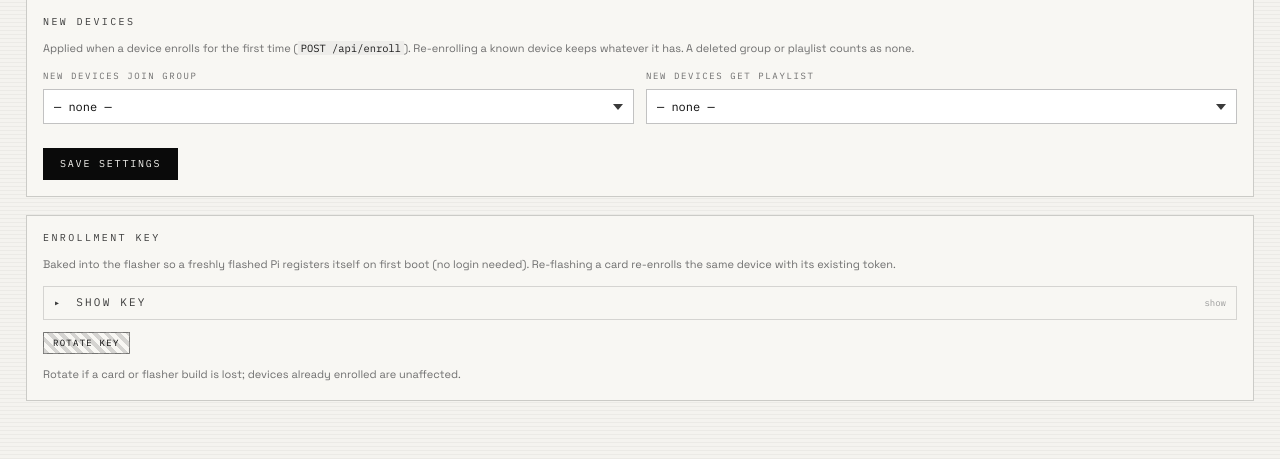
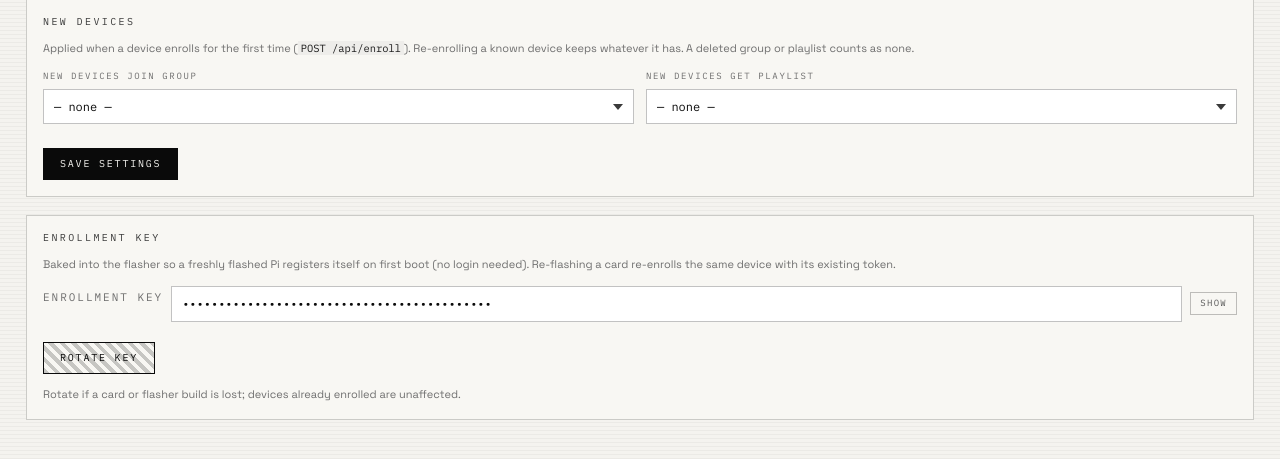
Before and after one commit to Mattkillsyou/piplayer, a FastAPI app: page /settings in a window 1280 px wide. Shown: the part 137-596 px from the top of the page. Run offline with FastAPI, Linux system fonts and the light colour scheme; the visitor is signed in with stand-in values (Sample User, id 1); data comes from the database, SQL or seed files in the repository; data that the repository does not hold is empty; parts of the project's set-up code (start-up, migrations or seed data) failed here and were passed over.

Commit message:
A: cms Settings masks the enrollment key like the cloud console (password input + data-reveal Show/Hide)
Co-Authored-By: Claude Opus 5 <noreply@anthropic.com>

```diff
--- a/cms/app/static/app.js
+++ b/cms/app/static/app.js
@@ -155,6 +155,17 @@
     });
   }
 
+  // Masked secrets (the enrollment key): <button data-reveal="<input id>"> toggles the
+  // input between password and text and relabels itself Show / Hide.
+  document.addEventListener('click', function (e) {
+    var btn = e.target && e.target.closest ? e.target.closest('[data-reveal]') : null;
+    var input = btn && document.getElementById(btn.dataset.reveal);
+    if (!input) return;
+    var hidden = input.type === 'password';
+    input.type = hidden ? 'text' : 'password';
+    btn.textContent = hidden ? 'Hide' : 'Show';
+  });
+
   // Camera live view (Devices page): <button data-live-frame="<iframe id>"> loads the iframe's
   // data-src on first click (never on page load) and toggles it.
   document.addEventListener('click', function (e) {
--- a/cms/app/static/style.css
+++ b/cms/app/static/style.css
@@ -1017,6 +1017,10 @@ details > div, details > ul { padding: 8px 10px; }
 .command-list li { overflow-wrap: anywhere; }
 .command-list code { background: transparent; padding: 0; color: var(--p5k-phosphor); }
 .command-list .muted { color: var(--p5k-muted); }
+.enrollment-key { display: flex; flex-wrap: wrap; align-items: center; gap: var(--p5k-space-2); }
+.enrollment-key label { flex: 0 0 auto; }
+.enrollment-key input { flex: 1 1 20rem; font-family: var(--p5k-font-mono); }
+.enrollment-key + form { margin-top: var(--p5k-space-2); }
 .token-block { display: flex; flex-direction: column; gap: 7px; }
 .token-block p { margin: 0; font-family: var(--p5k-font-sans); font-size: var(--p5k-text-body-sm); }
 .token {
--- a/cms/app/templates/settings.html
+++ b/cms/app/templates/settings.html
@@ -42,19 +42,16 @@
     Baked into the flasher so a freshly flashed Pi registers itself on first boot (no login needed).
     Re-flashing a card re-enrolls the same device with its existing token.
   </p>
-  <details>
-    <summary class="small">Show key</summary>
-    <div class="token-block">
-      <code class="token">{{ enrollment_key }}</code>
-    </div>
-  </details>
-  <div class="action-buttons">
-    <form method="post" action="/settings/enrollment/rotate" class="inline"
-          data-confirm="Rotate the enrollment key? Cards flashed with the old key that have not booted yet will no longer enroll.">
-      <input type="hidden" name="csrf_token" value="{{ csrf_token }}">
-      <button type="submit" class="danger small">Rotate key</button>
-    </form>
+  <div class="enrollment-key">
+    <label for="enrollment-key" class="small">Enrollment key</label>
+    <input type="password" id="enrollment-key" value="{{ enrollment_key }}" readonly spellcheck="false" autocomplete="off">
+    <button type="button" class="small" data-reveal="enrollment-key">Show</button>
   </div>
+  <form method="post" action="/settings/enrollment/rotate" class="inline"
+        data-confirm="Rotate the enrollment key? Cards flashed with the old key that have not booted yet will no longer enroll.">
+    <input type="hidden" name="csrf_token" value="{{ csrf_token }}">
+    <button type="submit" class="danger">Rotate key</button>
+  </form>
   <p class="muted small">Rotate if a card or flasher build is lost; devices already enrolled are unaffected.</p>
 </div>
 {% endblock %}
```
Also changed, not shown: cms/tests/test_cms_enroll.py (+4 -1 lines).
